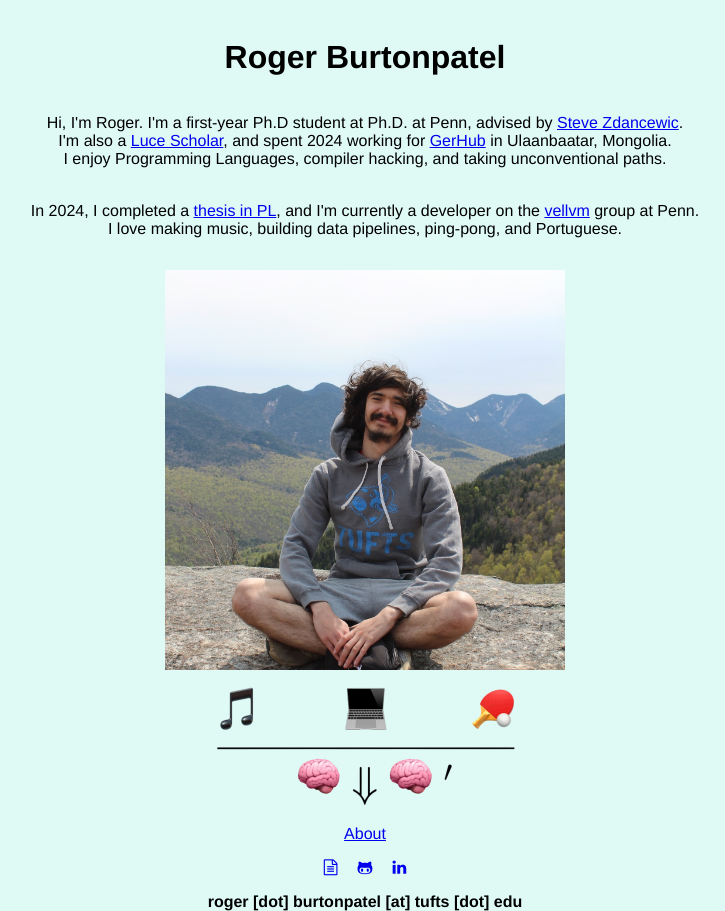
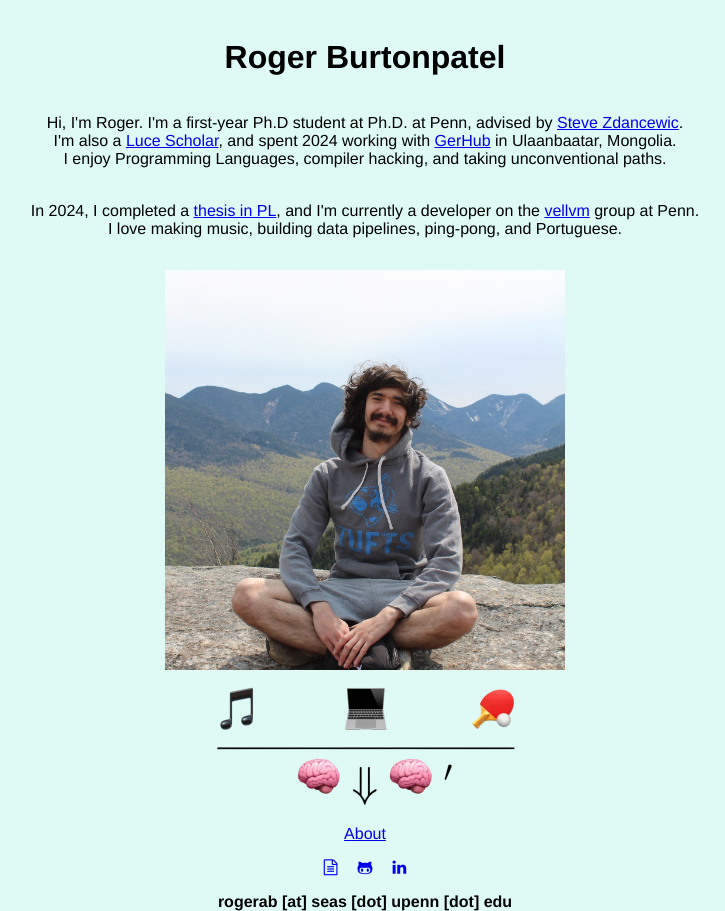
Before and after one commit to rogerburtonpatel/rogerburtonpatel.github.io, a plain HTML site: page index.html in a window 1280 px wide. Shown: the whole page, without its empty margins (275-1000 px from the left). Drawn offline with Linux system fonts and the light colour scheme.

Commit message:
Update email

```diff
--- a/index.html
+++ b/index.html
@@ -29,7 +29,7 @@
                 <a href="https://www.cis.upenn.edu/~stevez/">Steve Zdancewic</a>.
                 <br>
                 I'm also a <a href="https://lucescholars.org/scholar-directory/roger-burtonpatel/" target="_blank">Luce
-                    Scholar</a>, and spent 2024 working for <a href="https://www.gerhub.org" target="_blank">GerHub</a> in Ulaanbaatar, Mongolia.
+                    Scholar</a>, and spent 2024 working with <a href="https://www.gerhub.org" target="_blank">GerHub</a> in Ulaanbaatar, Mongolia.
                 <br>
                 I enjoy Programming Languages, compiler hacking, and taking unconventional paths.
             <div class="indexabout">
@@ -64,7 +64,7 @@
                                 class="sr-only">LinkedIn</span></a></li>
                 </ul>
             </div>
-            <strong>roger [dot] burtonpatel [at] tufts [dot] edu</strong>
+            <strong>rogerab [at] seas [dot] upenn [dot] edu</strong>
         </div>
     </main>
 
```
